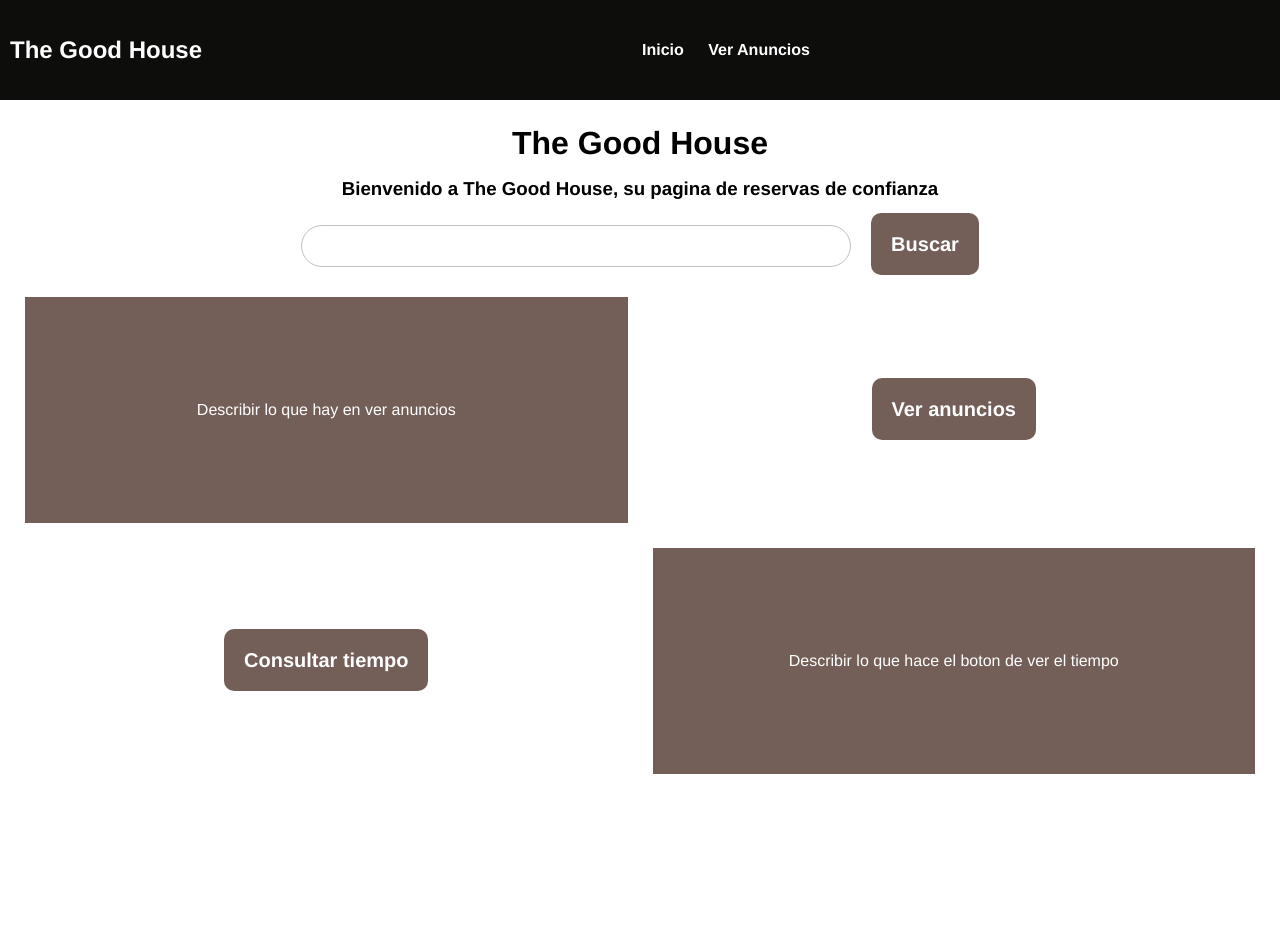
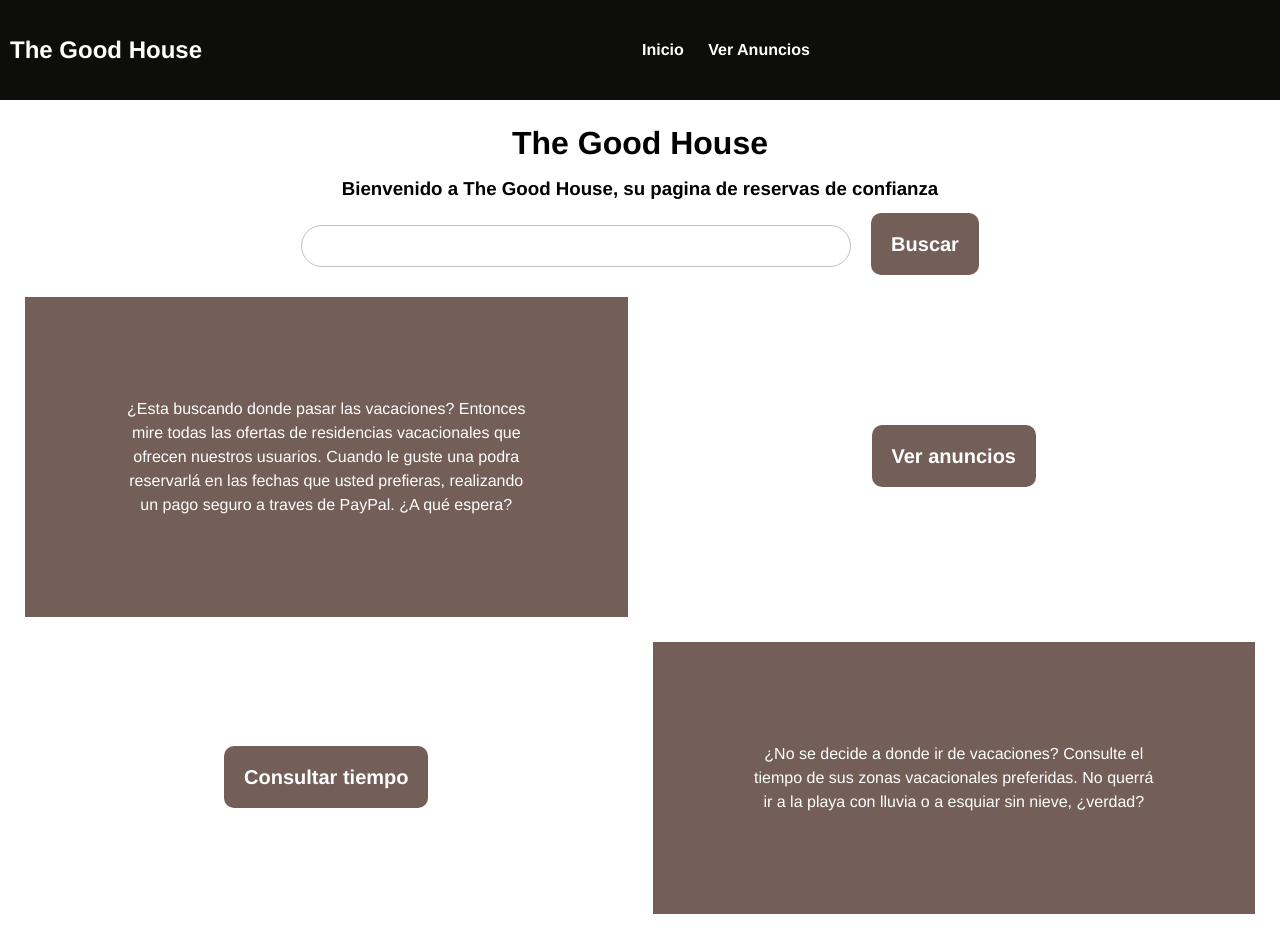
Before and after one commit to Anibolita/iWebFrontEnd, a Vue app: page / in a window 1280 px wide. Before the commit the page ends 800 px from the top, so only its background shows below. Built offline with nearby package versions, Linux system fonts and the light colour scheme.

Commit message:
Cambiado el redirect

```diff
--- a/src/components/componenteHome.vue
+++ b/src/components/componenteHome.vue
@@ -27,17 +27,23 @@ export default{
     <table class="tabla-Inicio">
         <tr v-if="token">
             <td class="text-button"><router-link to="/crearAnuncio" ><a class="boton_personalizado">Crear anuncio</a></router-link></td>
-            <td class="text-cell">Describir la creacion de un anuncio</td>
+            <td class="text-cell">¿Tiene viviendas vacias y le gustaria ganar un dinero? Entonces comienze registrando su casa en nuestra aplicación.
+                                    ¡Introduciendo pocos datos podra convertir su casa en una residencia vacacional y ganarse un dinero extra!
+            </td>
         </tr>
 
         <tr>
-            <td class="text-cell">Describir lo que hay en ver anuncios</td>
+            <td class="text-cell">¿Esta buscando donde pasar las vacaciones? Entonces mire todas las ofertas de residencias vacacionales que ofrecen nuestros usuarios.
+                                    Cuando le guste una podra reservarlá en las fechas que usted prefieras, realizando un pago seguro a traves de PayPal. ¿A qué espera?
+            </td>
             <td class="text-button"><router-link to="/listaViviendas" ><a class="boton_personalizado" href="">Ver anuncios</a></router-link></td>
         </tr>
 
         <tr>
             <td class="text-button"><router-link to="/verTiempo" ><a class="boton_personalizado" href="">Consultar tiempo</a></router-link></td>
-            <td class="text-cell">Describir lo que hace el boton de ver el tiempo</td>
+            <td class="text-cell">¿No se decide a donde ir de vacaciones? Consulte el tiempo de sus zonas vacacionales preferidas. No querrá ir a la
+                                    playa con lluvia o a esquiar sin nieve, ¿verdad?
+            </td>
         </tr>
 
     </table>
```
Also changed, not shown: 1 other file (tests, documents, lock files or other folders).
